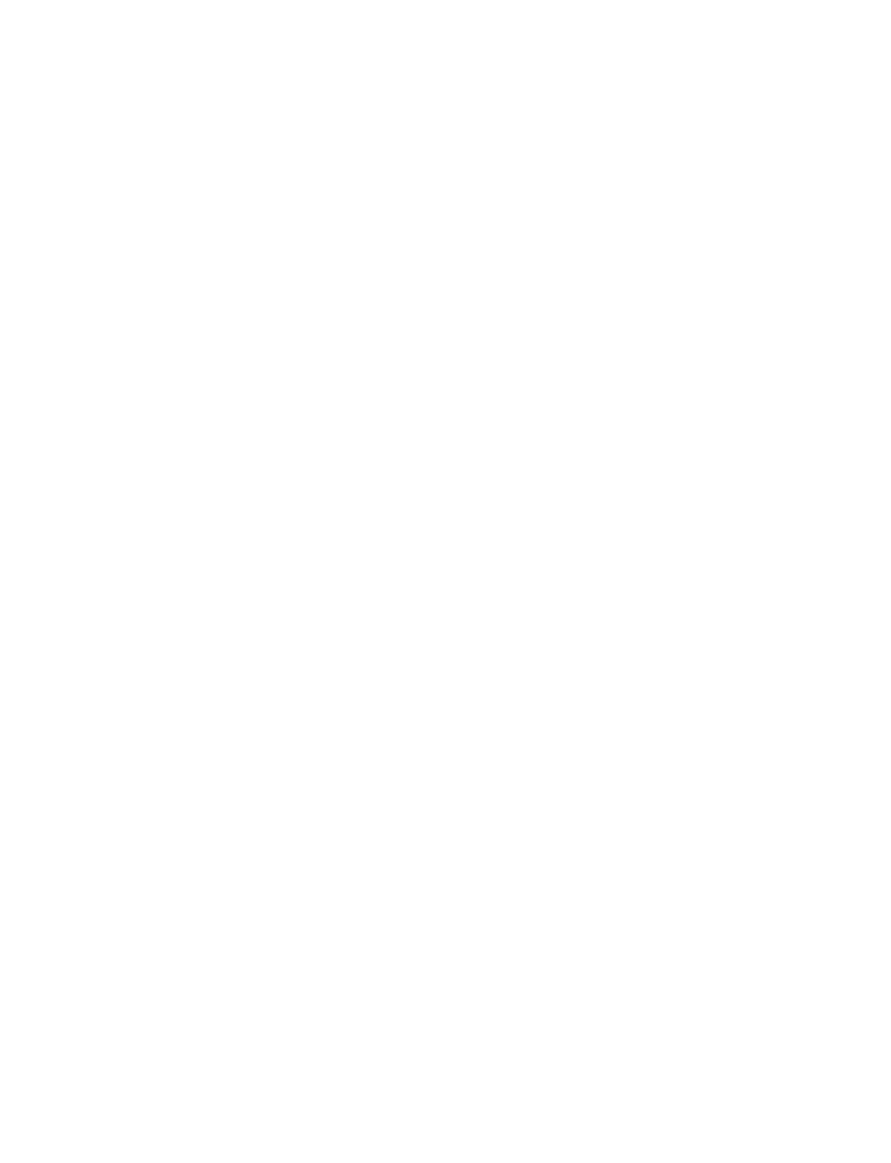
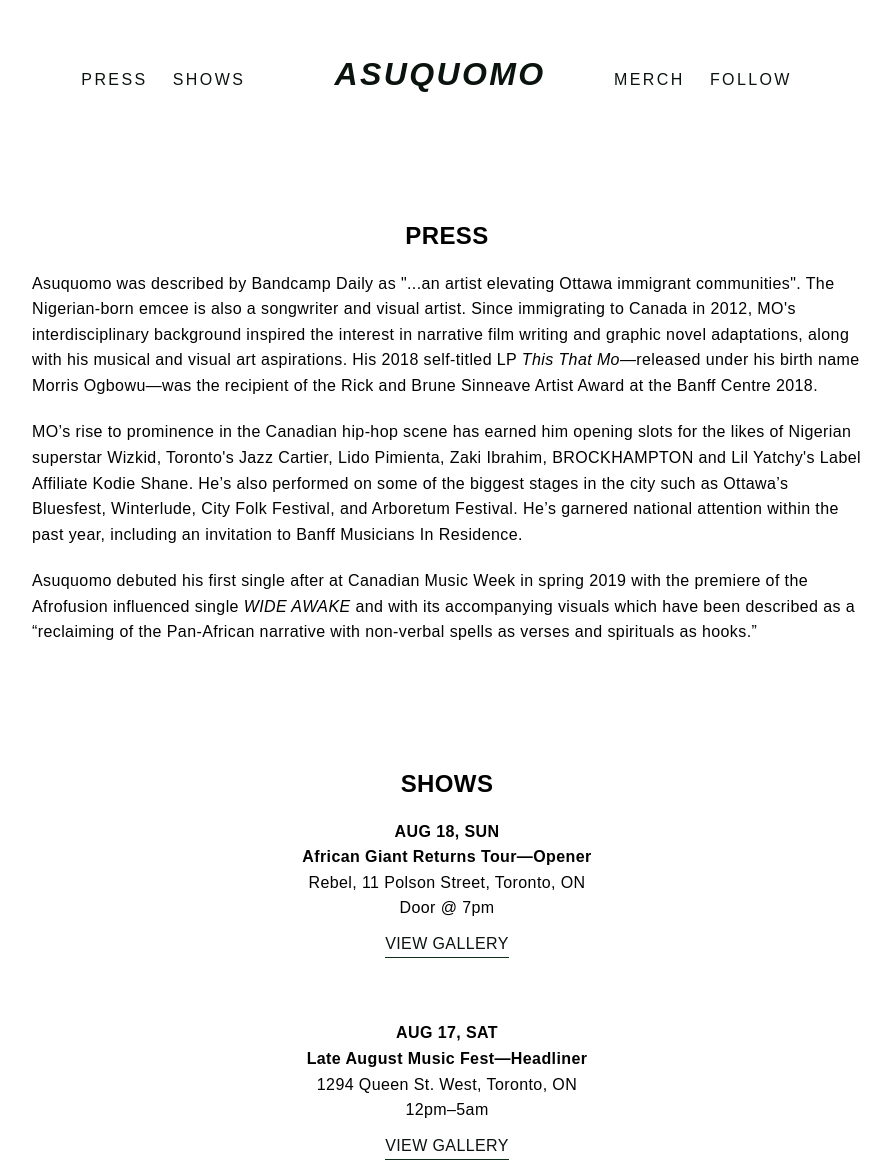
Before and after one commit to jenniferyaya/asuquomo, a plain HTML site: page index.html in a window 1280 px wide. Shown: the top 1163 px of the page, without its empty margins (193-1084 px from the left). Before the commit the page ends 800 px from the top, so only its background shows below. Drawn offline with Linux system fonts and the light colour scheme; a web font is replaced by a local one.

Commit message:
Content input

```diff
--- a/css/main.css
+++ b/css/main.css
@@ -1,4 +1,18 @@
 /******************************** BASICs *******************/
+#body {
+  margin-left: auto;
+  margin-right: auto;
+  max-width: 830px;
+  margin-top: 35px;
+
+  min-width: 320px;
+  letter-spacing: 0.025rem;
+  word-wrap: break-word;
+  overflow-y: scroll;
+  overflow-x: hidden;
+
+  height: 100%;
+}
 
 div {
   display: block;
@@ -11,6 +25,11 @@ div {
 
 body, p {
   margin: 0;
+}
+
+a {
+  text-decoration: none;
+  color: #0a130d;
 }
 
 .colour-black {
@@ -28,7 +47,6 @@ body, p {
 .colour-accent {
   color: #0f2e18;
 }
-
 
 
 /******************************** SPACING *******************/
@@ -124,3 +142,52 @@ body, p {
   padding: 2.9rem;
   width: 90%;
 }
+
+
+
+
+/******************************** HEADER *******************/
+.header-navigation p, .header-navigation h1 {
+  display: inline-block;
+  letter-spacing: .15rem;
+  height: 1.2rem;
+}
+
+.header-navigation p {
+  padding-right: 1.3rem;
+}
+
+.header-navigation h1 {
+  font-size: 2rem;
+  padding-left: 4rem;
+  padding-right: 4rem;
+}
+
+.content h2 {
+  font-size: 1.5rem;
+}
+
+.content p {
+  line-height: 1.6rem;
+}
+
+.button {
+  border-bottom: 1px solid #0f2e18;
+  display: inline-block;
+}
+
+.button a {
+  color: #0a130d;
+}
+
+.button:hover {
+  color: #3d4c42;
+  border-bottom: 2px solid #3d4c42;
+}
+
+
+
+/******************************** MERCH TBD *******************/
+#body-merch {
+  background-color: #e4e4dc;
+}
--- a/css/typography.css
+++ b/css/typography.css
@@ -5,10 +5,10 @@
   font-style: normal;
 }
 
-.body-italic {
-  font-family: freight-sans-pro, sans-serif;
-  font-weight: 400;
-  font-style: italic;
+.body-medium {
+font-family: freight-sans-pro, sans-serif;
+font-weight: 600;
+font-style: normal;
 }
 
 .heading {
@@ -27,7 +27,9 @@
   text-transform: uppercase;
 }
 
-
+.centre {
+  text-align: center;
+}
 
 /******************************** SIZES *******************/
 
--- a/index.html
+++ b/index.html
@@ -15,8 +15,64 @@
     <link rel="stylesheet" href="https://use.typekit.net/ljp0mkg.css">
   </head>
 
-  <body>
-  <main id="main">
+  <body id="body">
+
+    <div id="header-navigation">
+      <div class="header-navigation centre space-after6x">
+
+        <p class="small-reg body-reg uppercase"><a href="#press">Press</a></p>
+        <p class="small-reg body-reg uppercase"><a href="#shows">Shows</a></p>
+        <h1 class="heading-italic uppercase"><a href="index.html">Asuquomo</a></h1>
+        <p class="small-reg body-reg uppercase"><a href="#" target="_blank">Merch</a></p>
+        <p class="small-reg body-reg uppercase"><a href="https://www.instagram.com/asuquomo/" target="_blank">Follow</a></p>
+
+      </div>
+    </div>
+
+    <div id="press" class="content space-after6x">
+      <div>
+
+        <h2 class="heading space-after centre uppercase">Press</h2>
+        <p class="space-after body-reg small-reg">Asuquomo was described by Bandcamp Daily as "...an artist elevating Ottawa immigrant communities". The Nigerian-born emcee is also a songwriter and visual artist. Since immigrating to Canada in 2012, MO's interdisciplinary background inspired the interest in narrative film writing and graphic novel adaptations, along with his musical and visual art aspirations. His 2018 self-titled LP <i>This That Mo</i>—released under his birth name Morris Ogbowu—was the recipient of the Rick and Brune Sinneave Artist Award at the Banff Centre 2018.</p>
+        <p class="space-after body-reg small-reg">MO’s rise to prominence in the Canadian hip-hop scene has earned him opening slots for the likes of Nigerian superstar Wizkid, Toronto's Jazz Cartier, Lido Pimienta, Zaki Ibrahim, BROCKHAMPTON and Lil Yatchy's Label Affiliate Kodie Shane. He’s also performed on some of the biggest stages in the city such as Ottawa’s Bluesfest, Winterlude, City Folk Festival, and Arboretum Festival. He’s garnered national attention within the past year, including an invitation to Banff Musicians In Residence. </p>
+        <p class="body-reg small-reg">Asuquomo debuted his first single after at Canadian Music Week in spring 2019 with the premiere of the Afrofusion influenced single <i>WIDE AWAKE</i> and with its accompanying visuals which have been described as a “reclaiming of the Pan-African narrative with non-verbal spells as verses and spirituals as hooks.”</p>
+
+      </div>
+    </div>
+
+
+    <div id="shows" class="content space-after6x">
+      <div class="centre">
+
+        <h2 class="heading space-after centre uppercase">Shows</h2>
+
+        <p class="lives-shows-date body-medium uppercase small-reg">Aug 18, SUN</p>
+        <p class="body-medium small-reg">African Giant Returns Tour—Opener</p>
+        <p class="body-reg small-reg">Rebel, 11 Polson Street, Toronto, ON</p>
+        <p class="body-reg small-reg space-after-1-2">Door @ 7pm</p>
+        <p class="body-reg small-reg uppercase button space-after3x"><a href="#">View gallery</a></p>
+
+        <p class="lives-shows-date body-medium uppercase small-reg">Aug 17, SAT</p>
+        <p class="body-medium small-reg">Late August Music Fest—Headliner</p>
+        <p class="body-reg small-reg">1294 Queen St. West, Toronto, ON</p>
+        <p class="body-reg small-reg space-after-1-2">12pm–5am</p>
+        <p class="body-reg small-reg uppercase button space-after3x"><a href="#">View gallery</a></p>
+
+        <p class="lives-shows-date body-medium uppercase small-reg">Jul 26, FRI</p>
+        <p class="body-medium small-reg">Mdou Moctar—Opening</p>
+        <p class="body-reg small-reg">Queen Street Fare, Ottawa, ON</p>
+        <p class="body-reg small-reg space-after-1-2">Doors @ 7pm</p>
+        <p class="body-reg small-reg uppercase button space-after3x"><a href="#">View gallery</a></p>
+
+
+      </div>
+    </div>
+
+
+
+
+
+
 
 
 
```
Also changed, not shown: link.html (added, +28 -0 lines), merch.html (added, +35 -0 lines).
